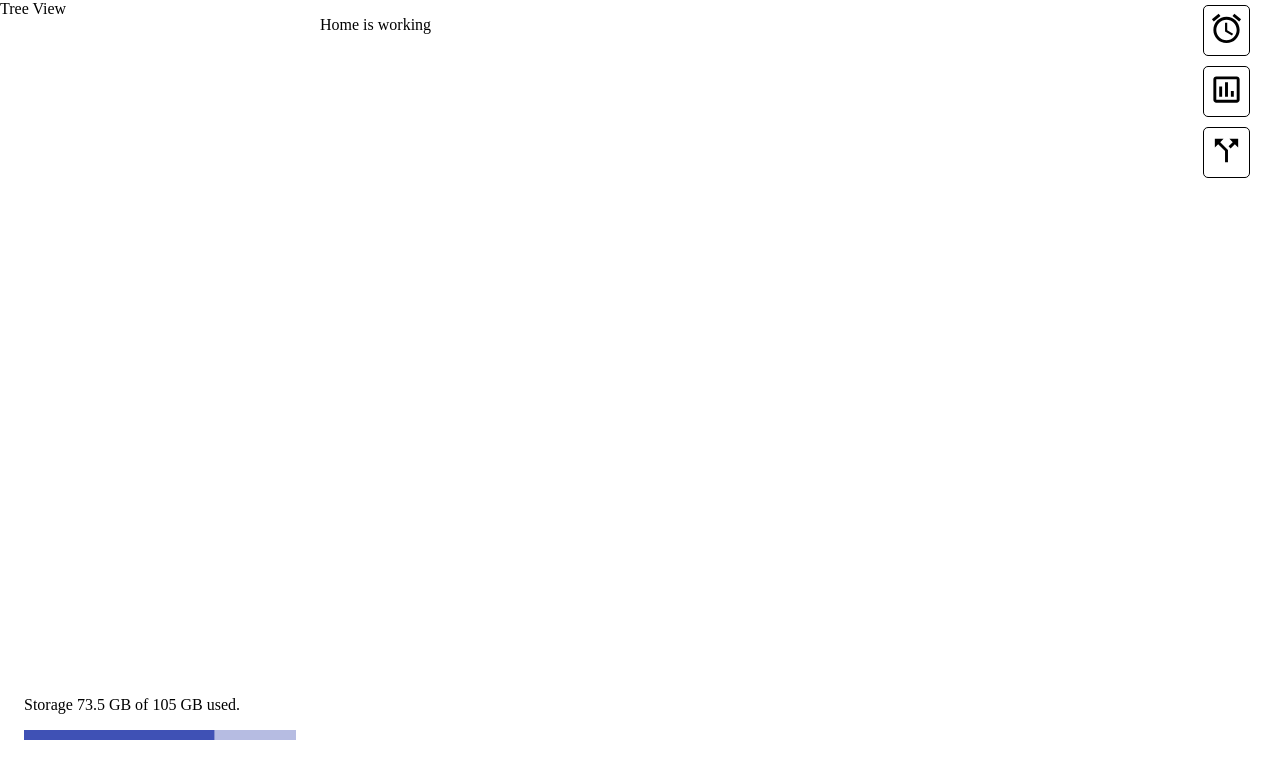
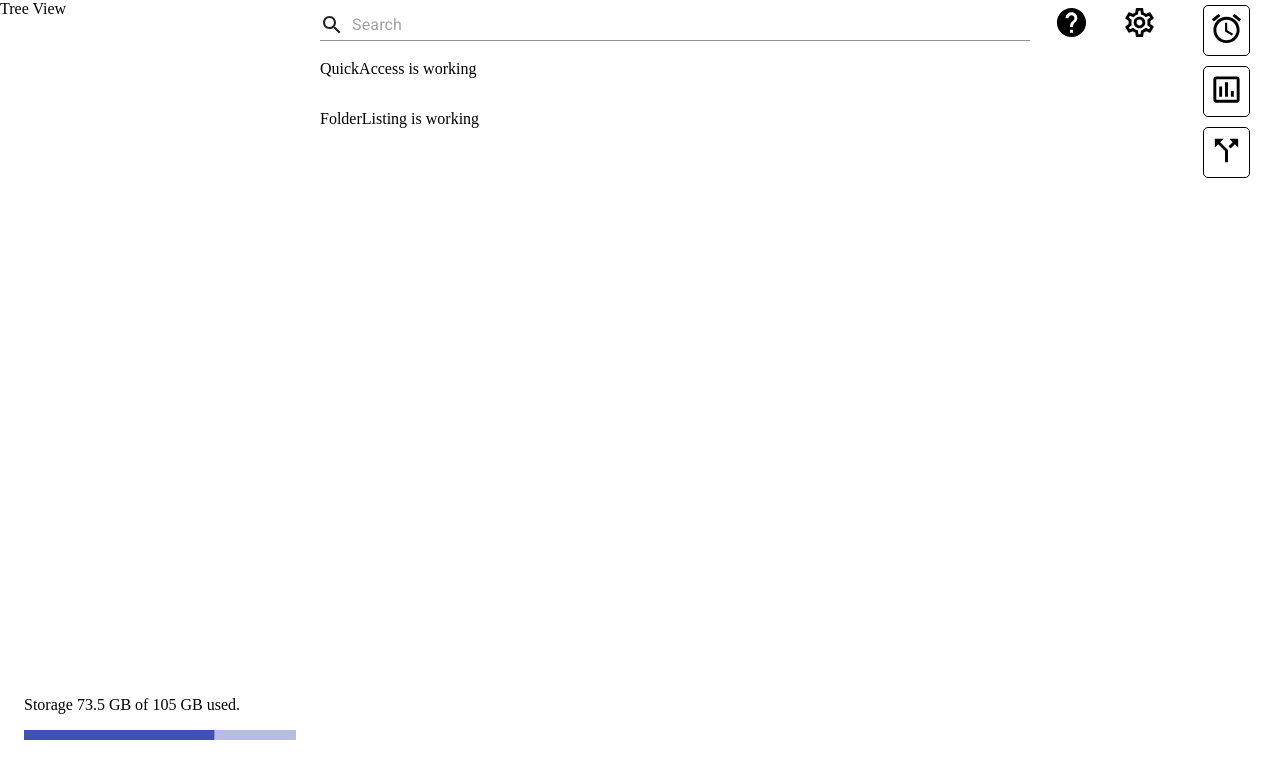
Before and after one commit to swanandmehta/work-explorer, a React (Create React App) app in the folder work-explorer/: page / in a window 1280 px wide. Shown: the top 778 px of the page. Built offline with nearby package versions, Linux system fonts and the light colour scheme.

Commit message:
Added search bar in application component

```diff
--- a/work-explorer/src/components/application-container/application-container/application-container.component.tsx
+++ b/work-explorer/src/components/application-container/application-container/application-container.component.tsx
@@ -1,7 +1,28 @@
+import { Container, Grid } from '@material-ui/core';
+import FolderListing from '../folder-listing/folder-listing.component';
+import QuickAccess from '../quick-access/quick-access.component';
+import Search from '../search/search.component';
 import './application-container.style.css';
 
-function ApplicationContainer() {
-    return (<p>Home is working</p>)
+type ApplicationContainerProps = {};
+
+// eslint-disable-next-line
+const ApplicationContainer = ({}: ApplicationContainerProps) => {
+    return (
+        <Container maxWidth={false} disableGutters={true}>
+            <Grid container direction="column" wrap="nowrap">
+                <Grid item>
+                    <Search></Search>
+                </Grid>
+                <Grid item>
+                    <QuickAccess></QuickAccess>
+                </Grid>
+                <Grid item>
+                    <FolderListing></FolderListing>
+                </Grid>
+            </Grid>
+        </Container>
+    )
 }
 
 export default ApplicationContainer;
--- /dev/null
+++ b/work-explorer/src/components/application-container/search-bar/search-bar.component.tsx
@@ -0,0 +1,23 @@
+import { InputAdornment, TextField } from "@material-ui/core";
+import { SearchOutlined } from "@material-ui/icons";
+
+type SearchBarProps = {};
+
+// eslint-disable-next-line
+const SearchBar = ({}: SearchBarProps) => {
+    return (
+        <TextField
+            placeholder="Search"
+            fullWidth={true}
+            InputProps={{
+                startAdornment: (
+                    <InputAdornment position="start">
+                        <SearchOutlined />
+                    </InputAdornment>
+                ),
+            }}
+        />
+    );
+}
+
+export default SearchBar;
--- a/work-explorer/src/components/application-container/search/search.component.tsx
+++ b/work-explorer/src/components/application-container/search/search.component.tsx
@@ -1,7 +1,33 @@
+import { Container, Grid } from '@material-ui/core';
+import { HelpOutlined, SettingsOutlined } from '@material-ui/icons';
+import SearchBar from '../search-bar/search-bar.component';
 import './search.style.css';
 
-function Search() {
-    return (<p>Search is working</p>)
+type SearchComponentProps = {};
+
+// eslint-disable-next-line
+const Search = ({}: SearchComponentProps) => {
+    return (
+        <Container maxWidth={false} disableGutters={true} className="search-container">
+            <Grid container spacing={1} direction="row" justify="center" alignItems="center">
+                <Grid item xs={10}>
+                    <SearchBar />
+                </Grid>
+                <Grid item xs={2}>
+                    <Container maxWidth={false} disableGutters={true}>
+                        <Grid container direction="row" justify="space-around" alignItems="center">
+                            <Grid item>
+                                <HelpOutlined fontSize='large'/>
+                            </Grid>
+                            <Grid item>
+                                <SettingsOutlined fontSize='large'/>
+                            </Grid>
+                        </Grid>
+                    </Container>
+                </Grid>
+            </Grid>
+        </Container>
+    )
 }
 
 export default Search;
--- a/work-explorer/src/components/application-container/search/search.style.css
+++ b/work-explorer/src/components/application-container/search/search.style.css
@@ -0,0 +1,3 @@
+.search-container {
+    padding-top: 5px;
+}
```
Also changed, not shown: work-explorer/src/components/application-container/quick-access/quick-access.style.css (added), work-explorer/src/components/application-container/search-bar/search-bar.style.css (added).
